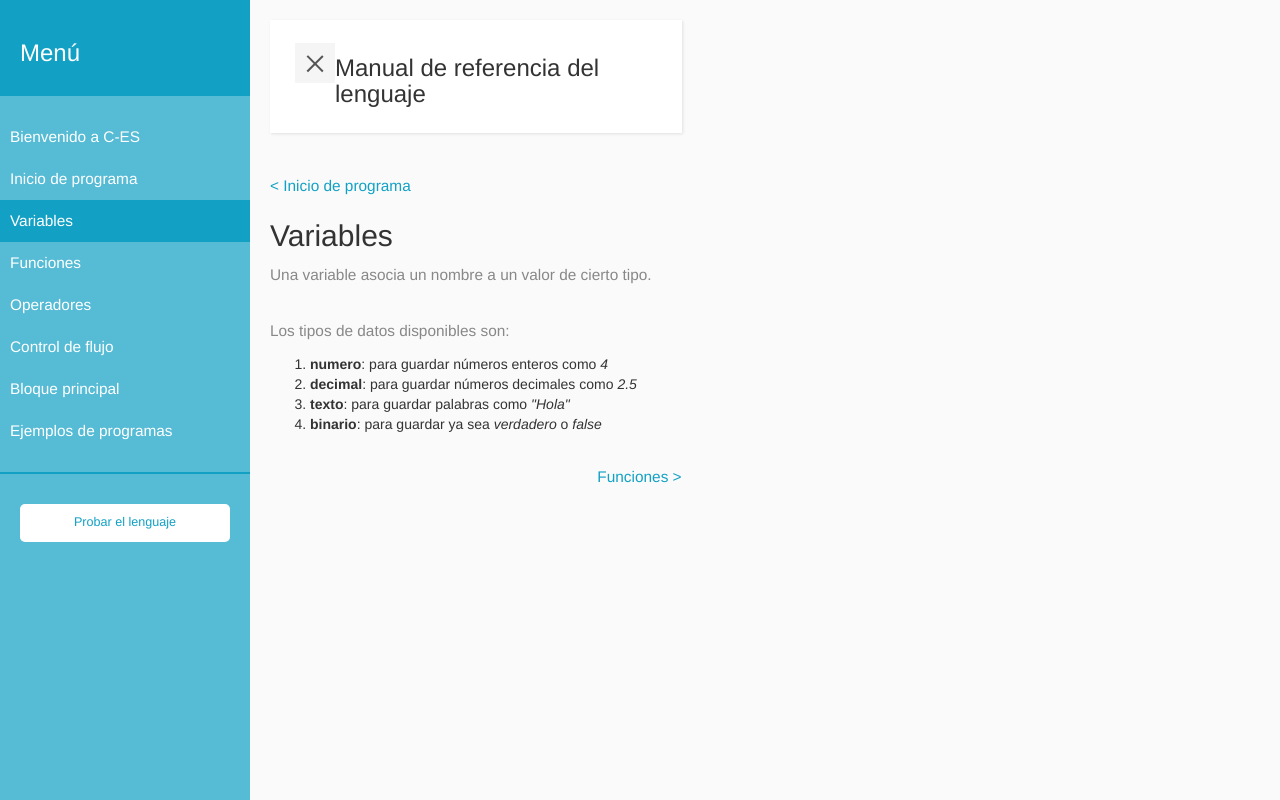
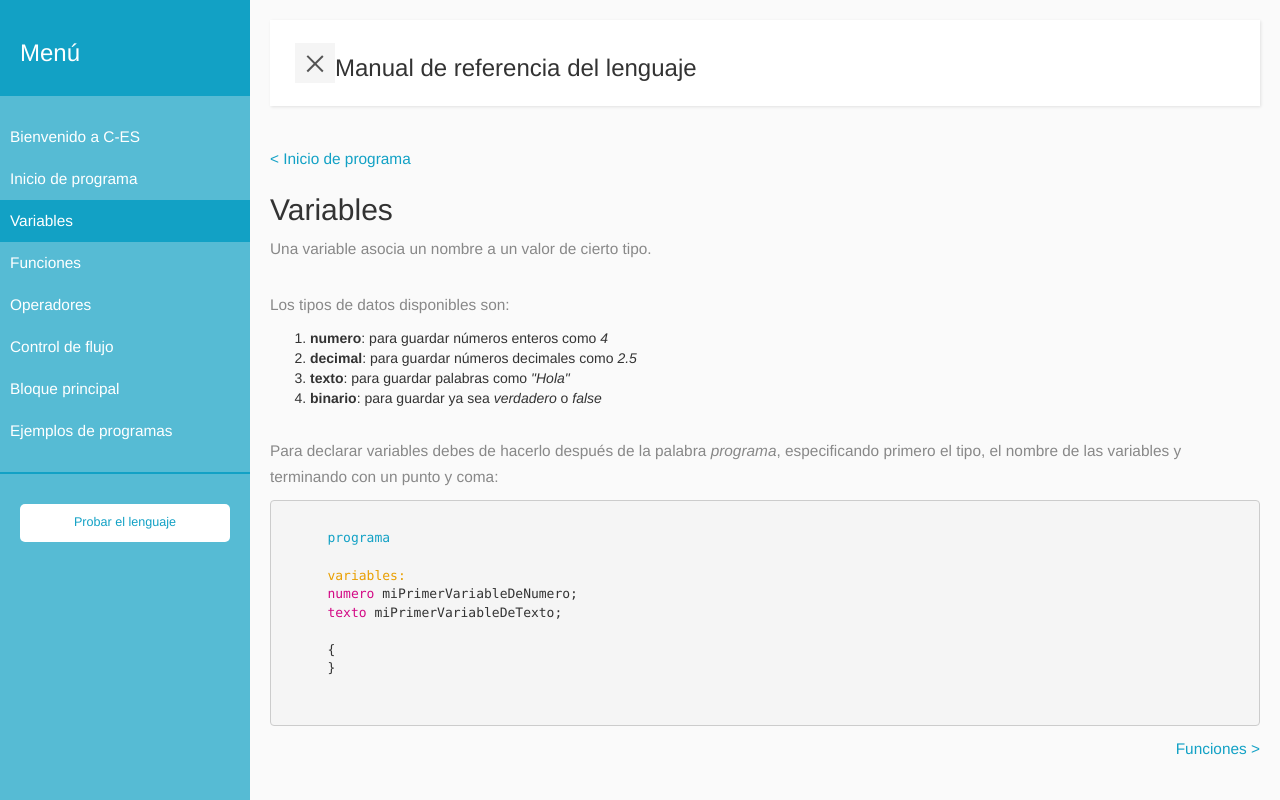
Before and after one commit to AlexHenkel/C-ES, a Flask app: page /variables in a window 1280 px wide. Run offline with Flask 2, Linux system fonts and the light colour scheme; some libraries are stand-ins or nearby versions.

Commit message:
Add variables subpart

```diff
--- a/templates/variables.html
+++ b/templates/variables.html
@@ -68,6 +68,22 @@
 
          <br />
 
+         <p>Para declarar variables debes de hacerlo después
+            de la palabra <i>programa</i>, especificando primero el tipo, el nombre de las variables y terminando con un punto y coma:
+         </p>
+
+         <pre>
+         <code>
+      <span class="reserved-word">programa</span>
+
+      <span class="reserved-word-2">variables:</span>
+      <span class="reserved-word-3">numero</span> miPrimerVariableDeNumero;
+      <span class="reserved-word-3">texto</span> miPrimerVariableDeTexto;
+
+      {
+      }
+         </code>
+         </pre>
 
          <p class="text-right"><a href="/funciones" class="resource">Funciones ></a></p>
       <div>
```
